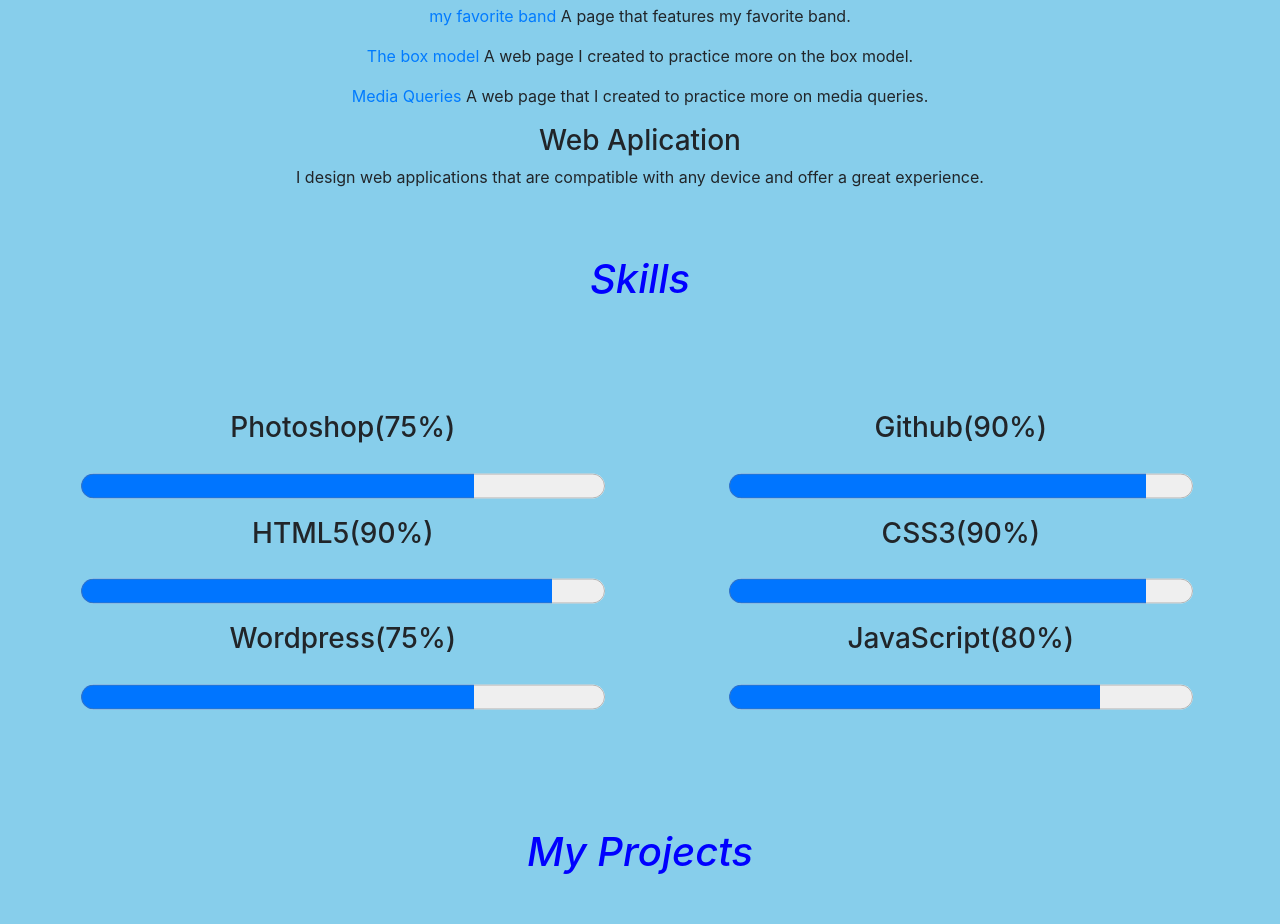
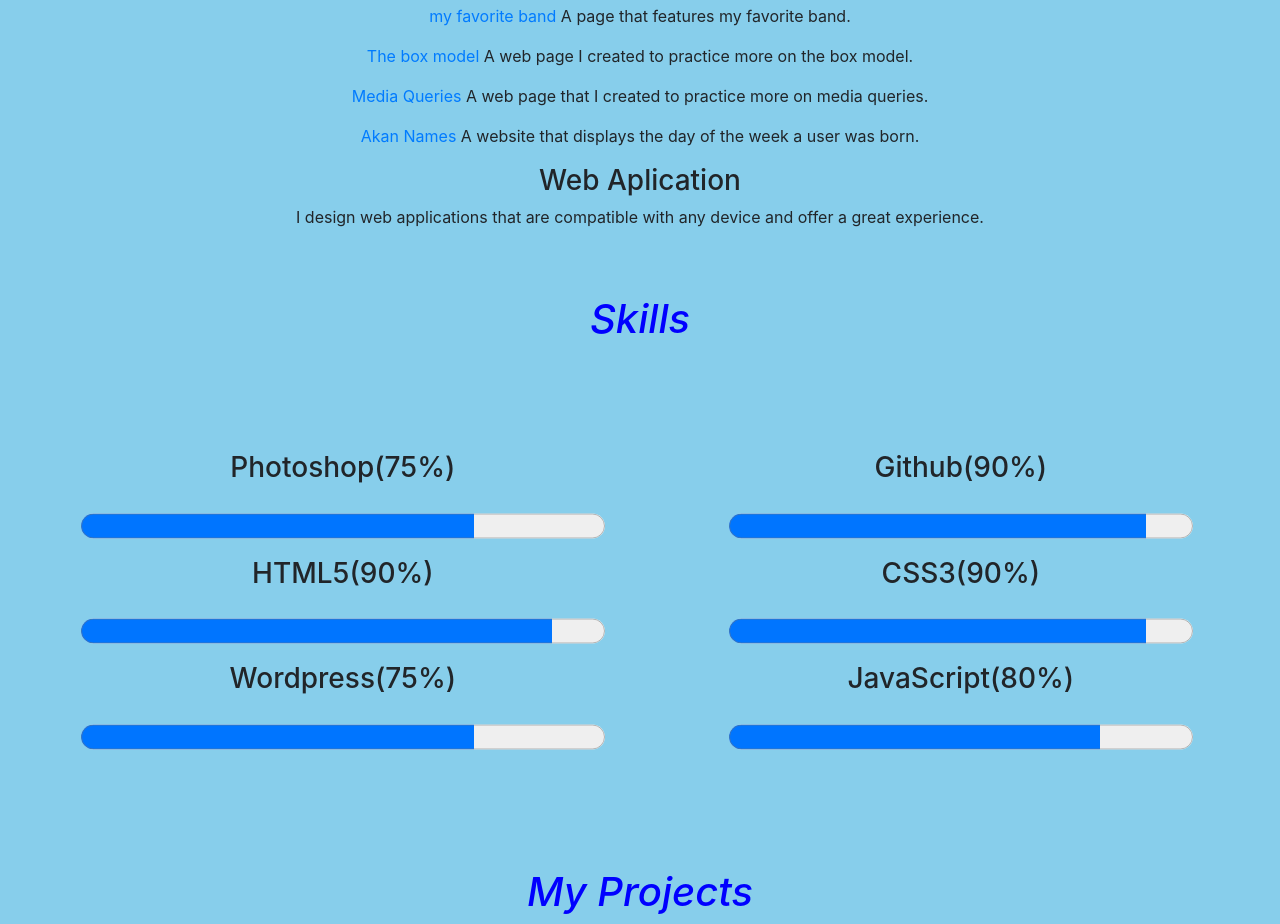
Before and after one commit to amodoipeter/amodoi-peter, a plain HTML site: page index.html in a window 1280 px wide. Shown: the part 2020-2944 px from the top of the page. Drawn offline with nearby package versions, Linux system fonts and the light colour scheme.

Commit message:
Added a link to the About section

```diff
--- a/index.html
+++ b/index.html
@@ -64,6 +64,9 @@
   </p>
   <p><a href="https://amodoipeter.github.io/media-queries/">Media Queries</a>
     A web page that I created to practice more on media queries.
+  </p>
+  <p><a href="https://amodoipeter.github.io/Akhan-names/">Akan Names</a>
+    A website that displays the day of the week a user was born.
   </p>
 		 			         <h3>Web Aplication</h3>
 		 			         <p>I design web applications that are compatible with any device and offer a great experience.</p>
```
